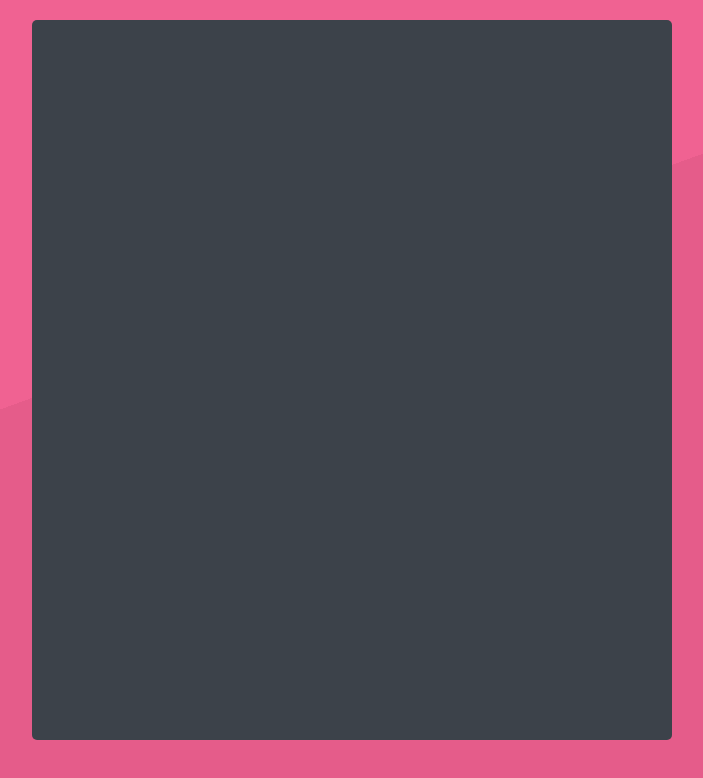
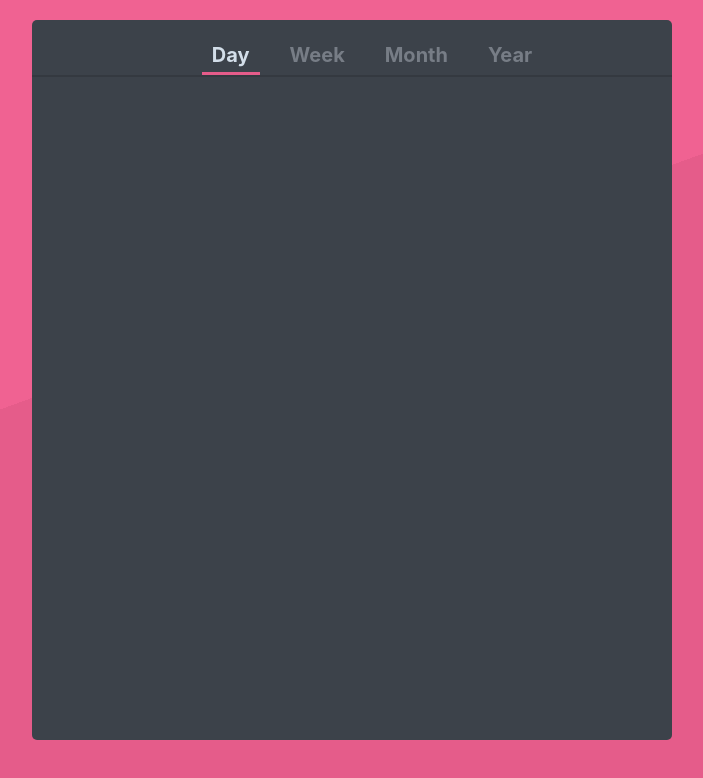
Before and after one commit to AlexandrRzz/toDo, a React (Create React App) app: page / in a window 1280 px wide. Shown: the top 778 px of the page, without its empty margins (288-991 px from the left). Built offline with nearby package versions, Linux system fonts and the light colour scheme.

Commit message:
add navigation

```diff
--- a/src/App.css
+++ b/src/App.css
@@ -12,3 +12,55 @@
   margin: 0 auto;
   border-radius: 5px;
 }
+
+.nav {
+  border-bottom: 2px solid #343940;
+}
+
+.nav__items {
+  margin: 0 auto;
+  padding-top: 15px;
+  display: flex;
+  justify-content: center;
+  list-style-type: none;
+}
+
+.nav__item {
+  color: #777d86;
+  font-size: 20px;
+  font-weight: bold;
+  line-height: 2.5rem;
+  margin: 0 10px;
+  padding: 0 10px;
+  cursor: pointer;
+  transition: color .2s linear;
+  position: relative;
+}
+
+
+.nav__item:after {
+  content: "";
+  display: block;
+  width: 100%;
+  height: 3px;
+  background-color: #e55c8a;
+  position: absolute;
+  bottom: 0;
+  left: 0;
+  z-index: 1;
+  opacity: 0;
+  transition: opacity .2s linear;
+}
+
+.nav__item:hover {
+  color: #d3dee9;
+}
+
+.nav__item-active {
+  color: #d3dee9;
+}
+
+.nav__item:hover:after,
+.nav__item.nav__item-active:after {
+    opacity: 1;
+}
--- a/src/App.js
+++ b/src/App.js
@@ -5,6 +5,14 @@ function App() {
     <div className="App">
       <div className="wrapper">
         <header className="App-header">
+          <nav className="nav">
+            <ul className="nav__items">
+              <li className="nav__item nav__item-active">Day</li>
+              <li className="nav__item">Week</li>
+              <li className="nav__item">Month</li>
+              <li className="nav__item">Year</li>
+            </ul>
+          </nav>
         </header>
       </div>
     </div>
```
